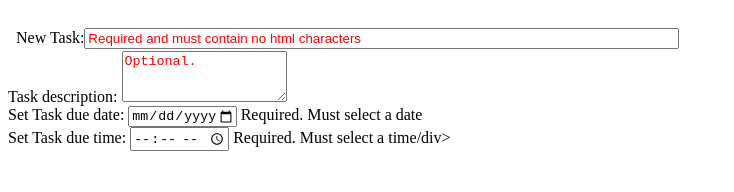
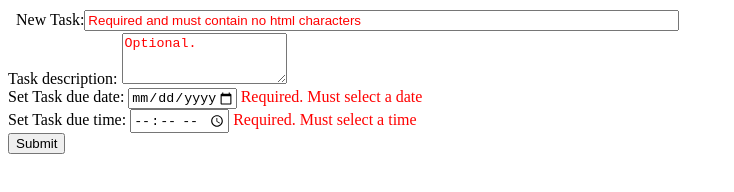
Before and after one commit to DevKyle29/Frontend_Validation_Form, a plain HTML site: page index.html in a window 1280 px wide. Shown: the whole page, without its empty margins (0-734 px from the left). Drawn offline with Linux system fonts and the light colour scheme.

Commit message:
progress
there there

```diff
--- a/index.html
+++ b/index.html
@@ -8,19 +8,18 @@
     <link rel="stylesheet" href="/Css/styles.css">
 </head>
 <body>
-<br>
  <div class="text-stretch">
     New Task:<input type="text" name="text" id="text" required placeholder="Required and must contain no html characters"/>
-
  </div>
  <div>
     Task description:  <textarea name="text" id="text" cols="18" rows="3" placeholder="Optional."></textarea>
  </div>
  <div>
-  Set Task due date: <input type="date" id="start" min="2000-01-01" max="2050-12-31"> Required. Must select a date
+  Set Task due date: <input type="date" id="start" min="2000-01-01" max="2050-12-31"> <font color="red">Required. Must select a date</font>
  </div>
-<div> Set Task due time: <input type="time" id="appt" name="appt"> Required. Must select a time/div>
-
+ <div>Set Task due time: <input type="time" id="appt" name="appt"> <font color="red">Required. Must select a time</font>
+ </div>
+ <button>Submit</button>
 
 </body>
 </html>
```
Also changed, not shown: Css/styles.css (line endings or trailing spaces). Lines whose indentation alone changed are shown as unchanged.
